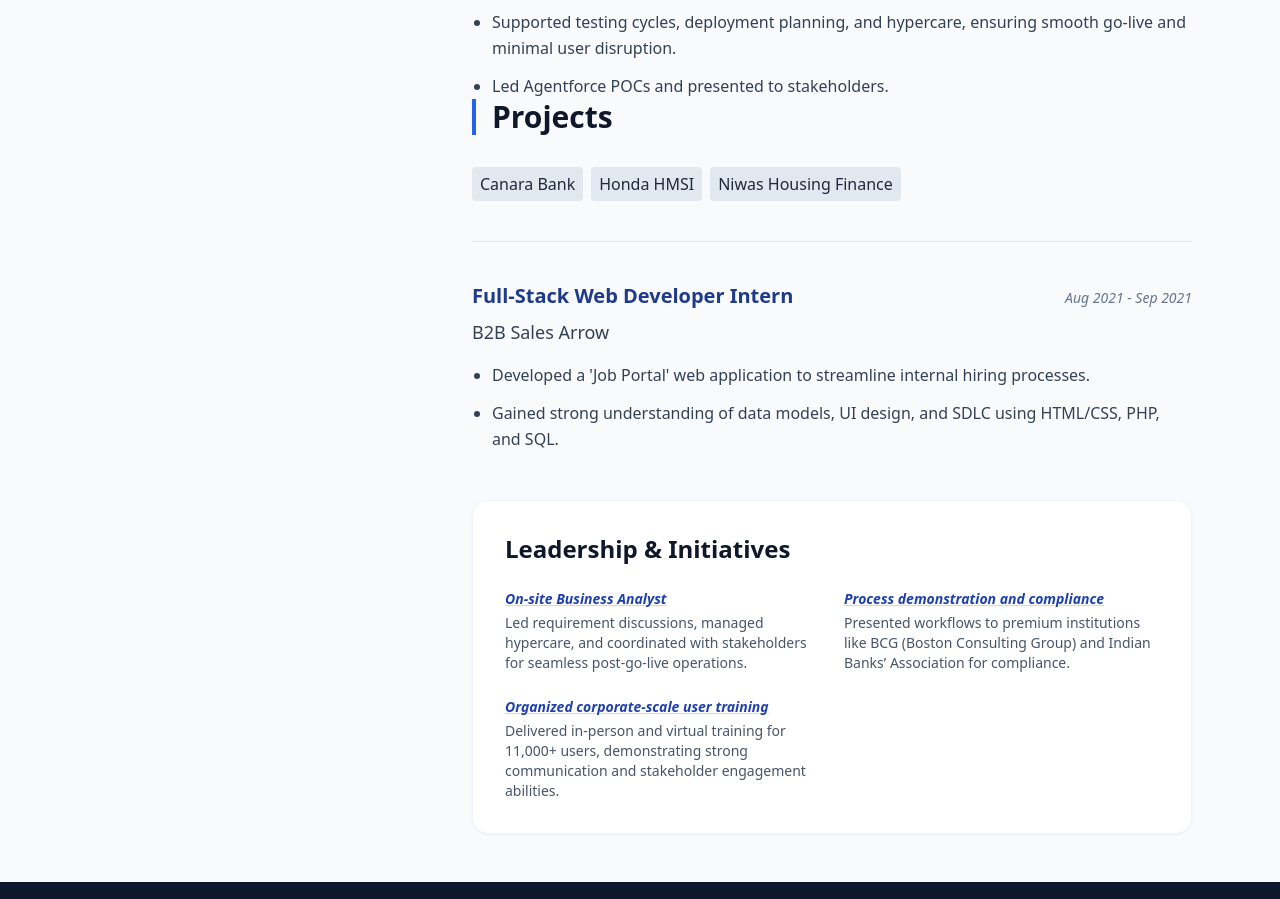
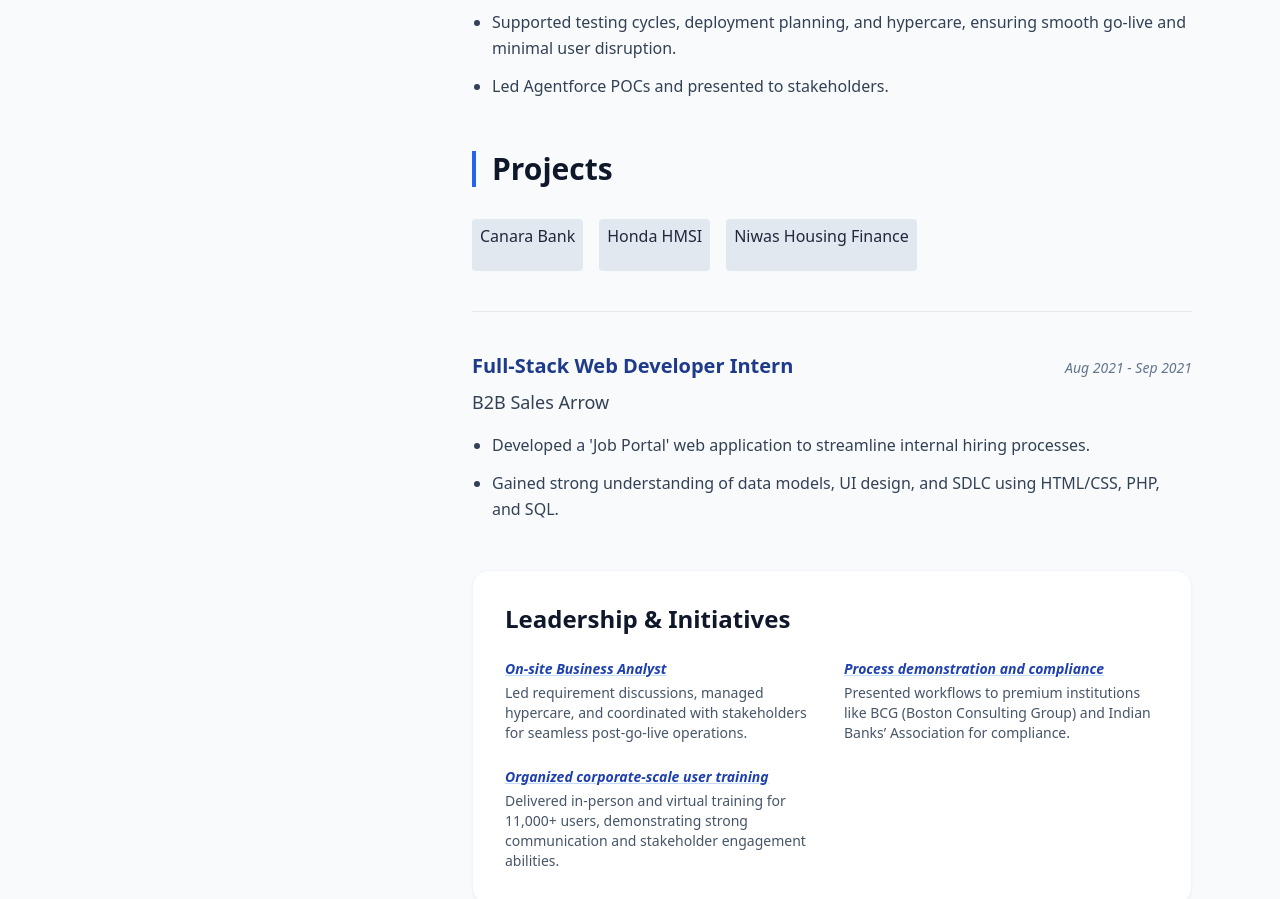
Before and after one commit to harshitalohanii/Harshita-Lohani, a plain HTML site: page index.html in a window 1280 px wide. Shown: the part 1399-2298 px from the top of the page. Drawn offline with nearby package versions, Linux system fonts and the light colour scheme.

Commit message:
Update index.html

```diff
--- a/index.html
+++ b/index.html
@@ -155,12 +155,14 @@
 resolution. </li>
 <li>Supported testing cycles, deployment planning, and hypercare, ensuring smooth go-live and minimal user disruption. </li>
 <li>Led Agentforce POCs and presented to stakeholders. </li>
+ </ul>
 
-                        </ul>
-  <h4 class="text-3xl font-bold text-slate-900 mb-8 border-l-4 border-blue-600 pl-4">Projects</h4>
+ <br><br>
+
+  <h5 class="text-3xl font-bold text-slate-900 mb-8 border-l-4 border-blue-600 pl-4">Projects</h5>
                         <div class="mt-8 flex flex-wrap gap-2">
-                            <span class="text-mm bg-slate-200 px-2 py-1 rounded">Canara Bank</span>
-                            <span class="text-mm bg-slate-200 px-2 py-1 rounded">Honda HMSI</span>
+                            <span class="text-mm bg-slate-200 px-2 py-1 rounded">Canara Bank</span> <br> <br>
+                            <span class="text-mm bg-slate-200 px-2 py-1 rounded">Honda HMSI</span> <br><br>
                             <span class="text-mm bg-slate-200 px-2 py-1 rounded">Niwas Housing Finance</span>
                         </div>
                     </div>
```
